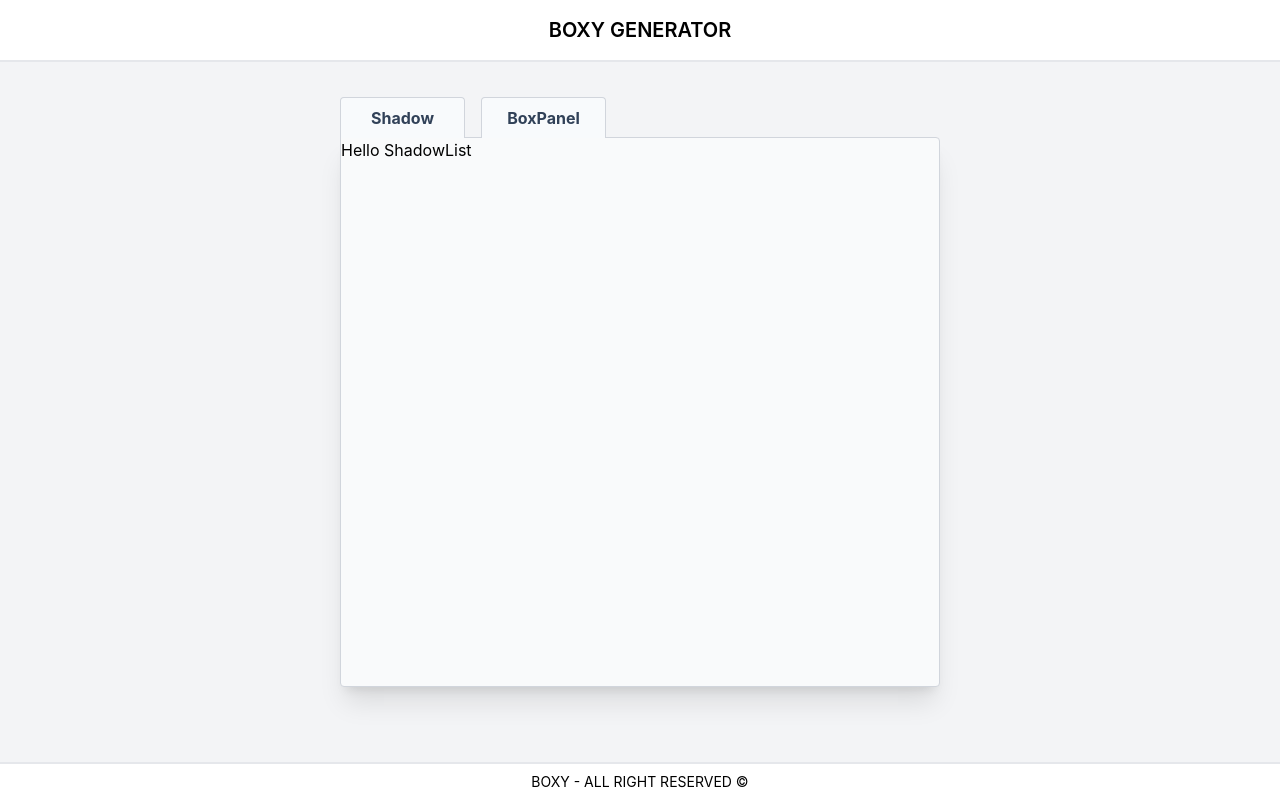
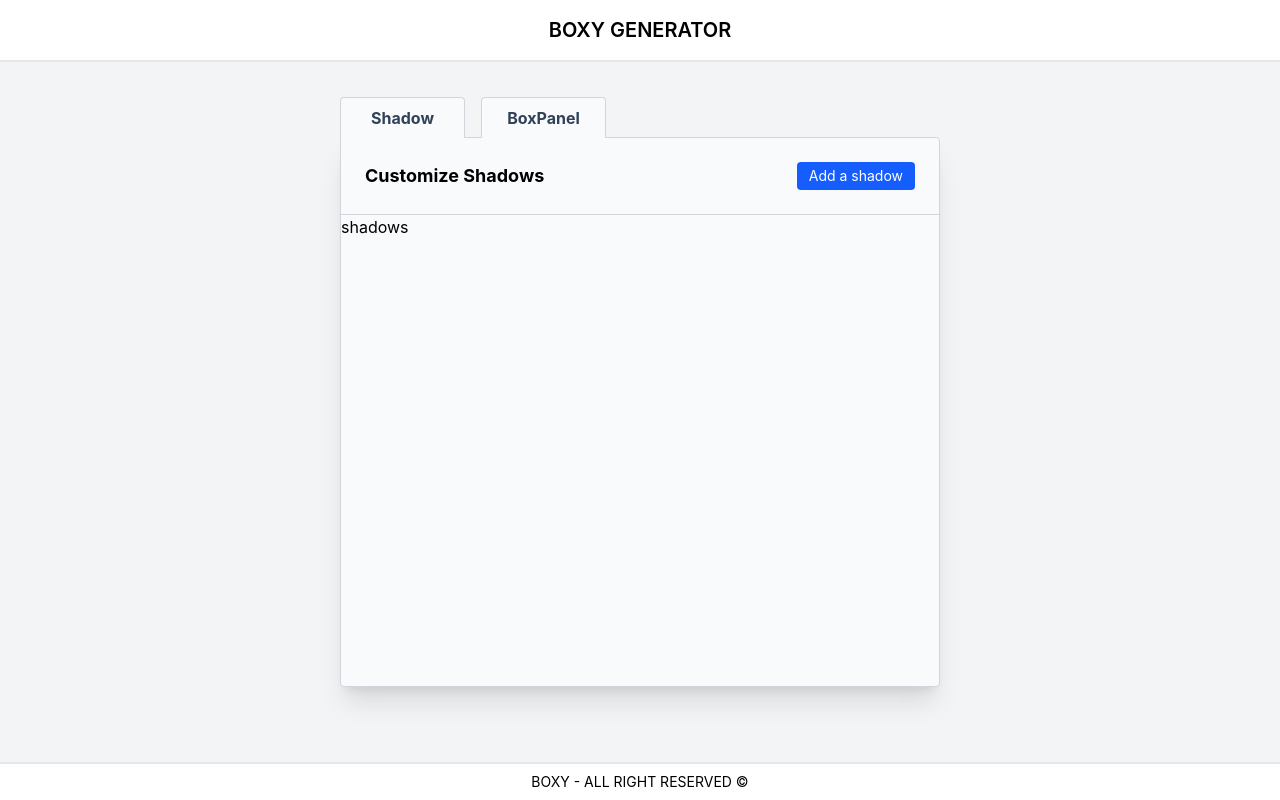
Before and after one commit to cordrink/react-boxy_generator, a React (Vite) app: page / in a window 1280 px wide. Built offline with nearby package versions, Linux system fonts and the light colour scheme.

Commit message:
feat: implementation de la fonctionnalite d'ajout a la liste d'ombre

```diff
--- a/src/features/boxProperties.js
+++ b/src/features/boxProperties.js
@@ -6,7 +6,6 @@
         name: "Border radius",
         value: 25,
         type: "range",
-        slice: "boxProperties",
         minMax: [0, 250]
     },
     {
@@ -14,7 +13,6 @@
         name: "Height",
         value: 250,
         type: "range",
-        slice: "boxProperties",
         minMax: [0, 500]
     },
     {
@@ -22,15 +20,13 @@
         name: "Width",
         value: 250,
         type: "range",
-        slice: "boxProperties",
         minMax: [0, 500]
     },
     {
         inputNumber: 4,
         name: "Background color",
         value: "#fff",
-        type: "color",
-        slice: "boxProperties",
+        type: "color"
     },
 ]
 
--- a/src/features/shadows.js
+++ b/src/features/shadows.js
@@ -52,6 +52,49 @@
         removeShadow: (state, action) => {
         },
         addShadow: (state, action) => {
+            state.push(
+                {
+                    id: nanoid(8),
+                    active: true,
+                    inset: false,
+                    input: [
+                        {
+                            inputNumber: 1,
+                            name: "Horizontal offset",
+                            value: 0,
+                            type: "range",
+                            minMax: [-250, 250]
+                        },
+                        {
+                            inputNumber: 2,
+                            name: "Vertical offset",
+                            value: 10,
+                            type: "range",
+                            minMax: [-250, 250]
+                        },
+                        {
+                            inputNumber: 3,
+                            name: "Blur radius",
+                            value: 15,
+                            type: "range",
+                            minMax: [0, 250]
+                        },
+                        {
+                            inputNumber: 4,
+                            name: "Spread radius",
+                            value: -3,
+                            type: "range",
+                            minMax: [-250, 250]
+                        },
+                        {
+                            inputNumber: 5,
+                            name: "Color",
+                            value: "#4f4f4f",
+                            type: "color",
+                        }
+                    ]
+                }
+            )
         },
         updateShadowValue: (state, action) => {
         },
--- /dev/null
+++ b/src/layouts/ShadowList/Shadow.jsx
@@ -0,0 +1,5 @@
+export const Shadow = () => {
+    return (
+        <li>shadows</li>
+    )
+}
--- a/src/layouts/ShadowList/ShadowList.jsx
+++ b/src/layouts/ShadowList/ShadowList.jsx
@@ -1,5 +1,26 @@
+import {useSelector, useDispatch} from "react-redux";
+import {addShadow} from "../../features/shadows.js";
+import {Shadow} from "./Shadow.jsx";
+
 export const ShadowList = () => {
+    const shadows = useSelector(state => state.shadows);
+    const dispatch = useDispatch();
+
     return (
-        <>Hello ShadowList</>
+        <div>
+            <div className={"flex justify-between p-6 border-b border-gray-300"}>
+                <p className={"font-bold text-lg"}>Customize Shadows</p>
+                <button
+                    onClick={() => dispatch(addShadow())}
+                    className={"py-1 px-3 text-sm rounded bg-blue-600 focus:outline-none focus:ring-4 focus:ring-offset-2 hover:bg-blue-700 text-white"}
+                >Add a shadow
+                </button>
+            </div>
+            <ul>
+                {shadows.map((shadow, index) => (
+                    <Shadow pannelNumer={index + 1} shadow={shadow} key={shadow.id}/>
+                ))}
+            </ul>
+        </div>
     )
 }
```
